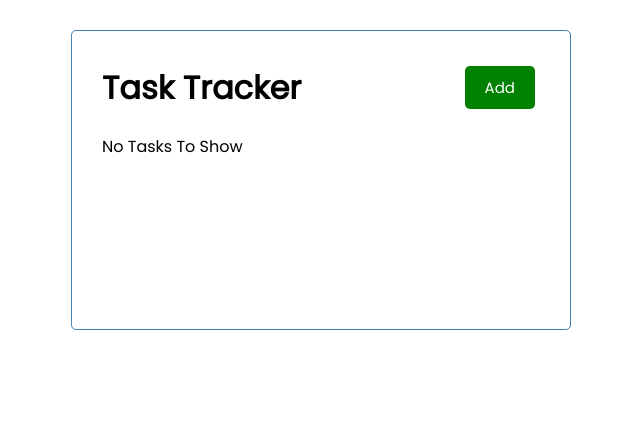
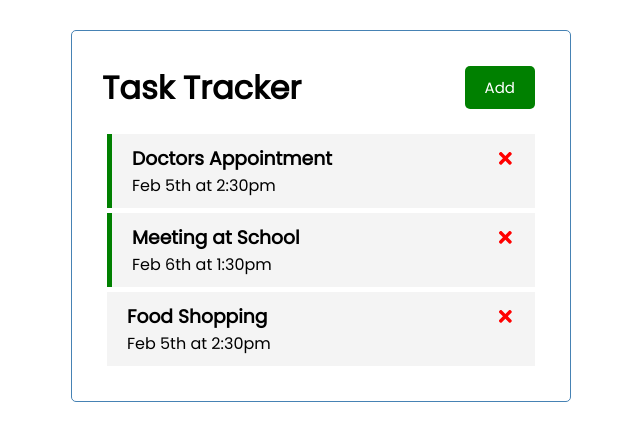
Before and after one commit to Jeremi-code/Simple-Task-Tracker, a React (Vite) app in the folder Task Tracker/: page / in a window 1280 px wide. Shown: the top 440 px of the page, without its empty margins (319-959 px from the left). Built offline with nearby package versions, Linux system fonts and the light colour scheme; data requests are answered from the project's data file.

Commit message:
add getTasks function inside useEffect hook to fetch the tasks from fetchTask component and render it into UI

```diff
--- a/Task Tracker/src/App.jsx
+++ b/Task Tracker/src/App.jsx
@@ -11,14 +11,18 @@ export default function App() {
 
   ])
   useEffect(() => {
-    const fetchTask = async () => {
-      const res = await fetch('http://localhost:5000/tasks')
-      const data = await res.json()
-      return data
+    const getTasks = async () => {
+      const tasksFromServer = await fetchTask()
+      setTasks(tasksFromServer)
     }
-    fetchTask()
+    getTasks()
   }, [])
 
+  const fetchTask = async () => {
+    const res = await fetch('http://localhost:5000/tasks')
+    const data = await res.json()
+    return data
+  }
   const deleteTask = (id) => {
     setTasks(tasks.filter((task)=>task.id!==id))
   }
```
